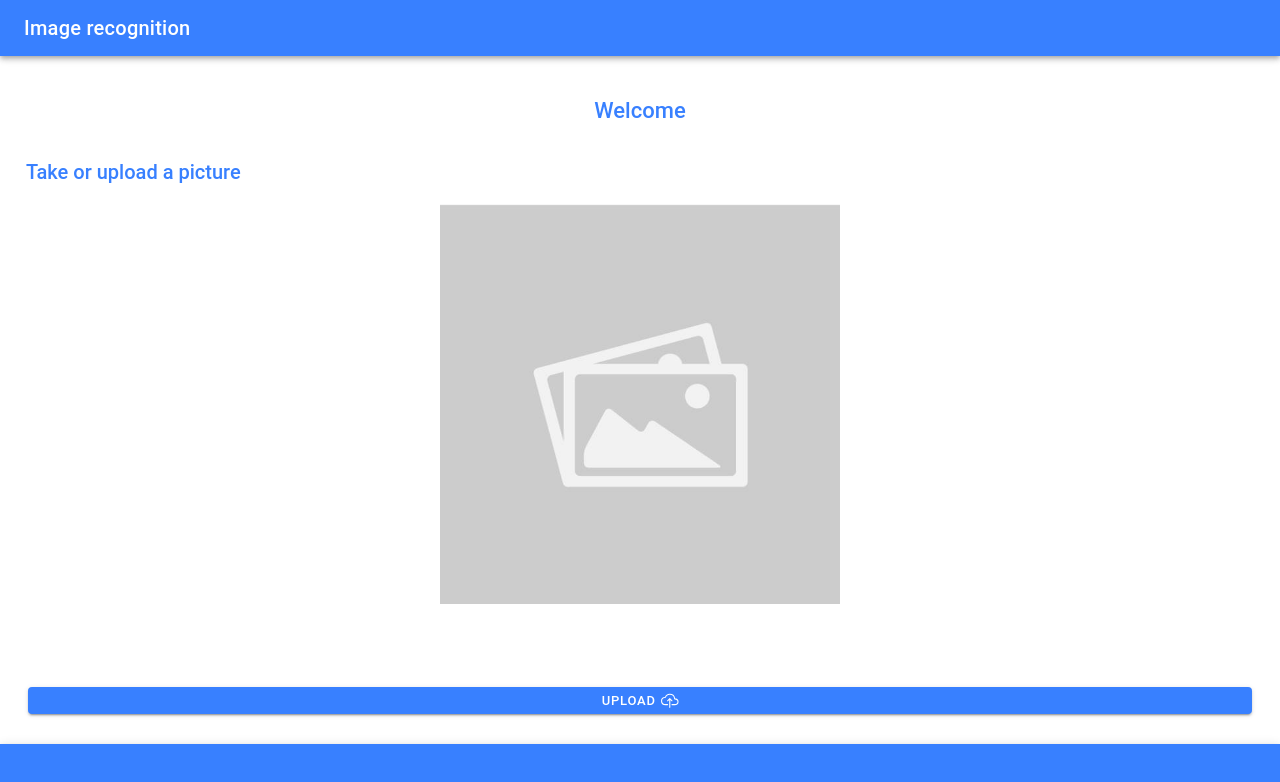
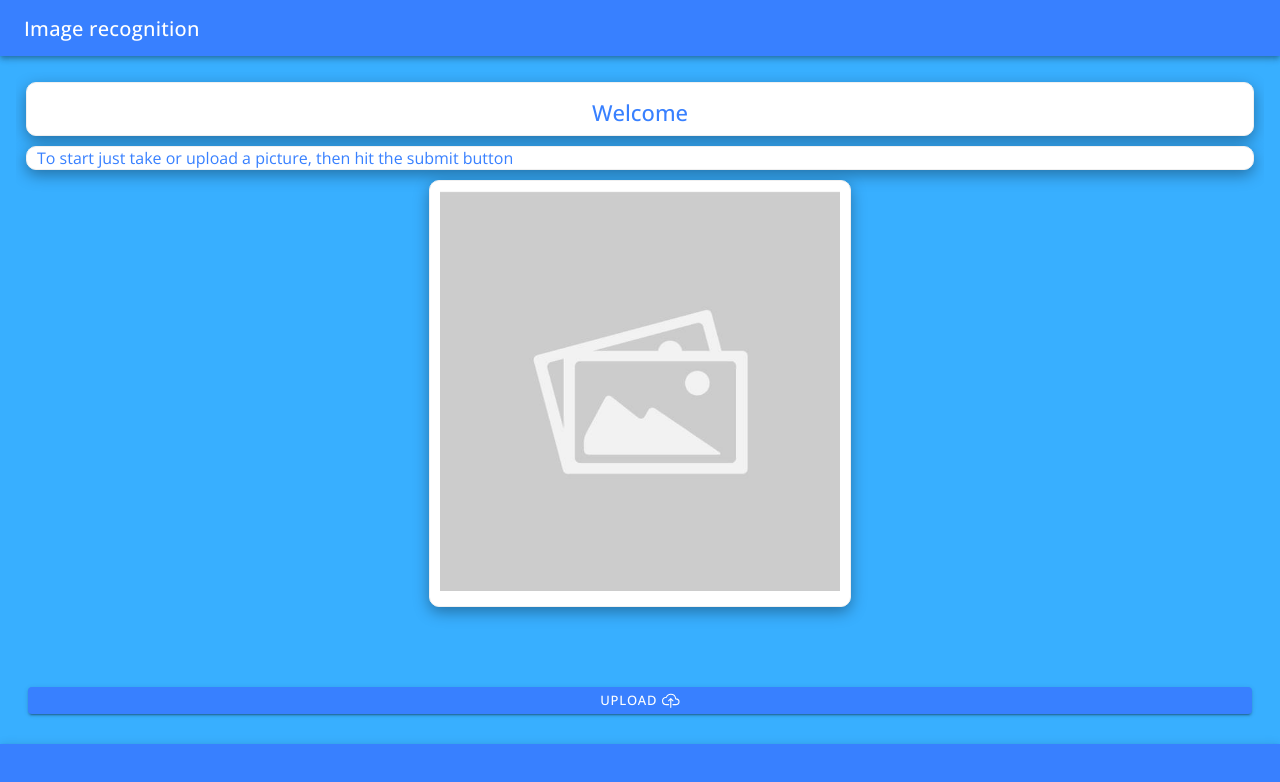
Before and after one commit to Eng-Francisco-Hernandez/image-recognition, a Next.js app: page / in a window 1280 px wide. Shown: the top 782 px of the page. Built offline with nearby package versions, Linux system fonts and the light colour scheme.

Commit message:
chore(workspace): added styles and changed user interface

```diff
--- a/src/pages/index.tsx
+++ b/src/pages/index.tsx
@@ -5,9 +5,7 @@ import imagePlaceHolder from "../assets/images/image-placeholder.jpg";
 import {
   BarChart,
   Bar,
-  Cell,
   XAxis,
-  YAxis,
   CartesianGrid,
   Tooltip,
   Legend,
@@ -21,6 +19,8 @@ import {
   IonText,
   IonButton,
   IonIcon,
+  IonAlert,
+  IonSpinner,
 } from "@ionic/react";
 import { cloudUploadOutline } from "ionicons/icons";
 import { useRef, useState } from "react";
@@ -38,6 +38,7 @@ export default function Home() {
   const [fileAlert, setFileAlert] = useState(false);
   const [uploadedImg, setUploadedImg] = useState(false);
   const [tags, setTags] = useState<Tag[]>([]);
+  const [submittingFile, setSubmittingFile] = useState(false);
 
   const onChangeFile = async (e: React.ChangeEvent<HTMLInputElement>) => {
     if (!e.target.files) {
@@ -67,6 +68,7 @@ export default function Home() {
 
   const submitImage = async () => {
     try {
+      setSubmittingFile(true);
       const res = await fetch(
         `${process.env.NEXT_PUBLIC_BASE_URL}/api/image-recognition`,
         {
@@ -85,6 +87,7 @@ export default function Home() {
         parsedResponse.tags.length >= 10 ? 10 : parsedResponse.tags.length
       );
       setTags(newTags);
+      setSubmittingFile(false);
     } catch (error) {
       console.error(error);
     }
@@ -98,27 +101,33 @@ export default function Home() {
           <div className="body">
             <IonRow>
               <IonCol>
+                <div className="text-container">
                   <IonText color="primary">
                     <h3 className="text-centered">Welcome</h3>
                   </IonText>
+                </div>
               </IonCol>
             </IonRow>
             <IonRow>
               <IonCol>
+                <div className="text-container">
                   <IonText color="primary">
-                  <h4>Take or upload a picture</h4>
+                    To start just take or upload a picture, then hit the submit
+                    button
                   </IonText>
+                </div>
               </IonCol>
             </IonRow>
             <IonRow class="ion-justify-content-center ion-align-items-center">
               <IonCol size="auto" className="text-centered">
+                <div className="picture-container">
                   <img
-                  className="avatar"
                     src={picture ? picture : imagePlaceHolder.src}
                     style={{
                       maxHeight: "50vh",
                     }}
                   />
+                </div>
               </IonCol>
             </IonRow>
           </div>
@@ -136,7 +145,7 @@ export default function Home() {
                 size="small"
                 expand="block"
               >
-                Upload{" "}
+                Upload
                 <IonIcon className="ml-5" icon={cloudUploadOutline}></IonIcon>
               </IonButton>
             </IonCol>
@@ -144,16 +153,23 @@ export default function Home() {
           {uploadedImg && (
             <IonRow>
               <IonCol>
-                <IonButton onClick={submitImage} size="small" expand="block">
-                  Submit
+                <IonButton
+                  disabled={submittingFile}
+                  onClick={submitImage}
+                  size="small"
+                  expand="block"
+                >
+                  {submittingFile ? <IonSpinner></IonSpinner> : "Submit"}
                 </IonButton>
               </IonCol>
             </IonRow>
           )}
-          {tags.length !== 0 && <IonRow>
+          {tags.length !== 0 && (
+            <IonRow>
               <IonCol
                 style={{
                   minHeight: 400,
+                  background: "#fff",
                 }}
               >
                 <ResponsiveContainer width="100%" height="100%">
@@ -166,9 +182,18 @@ export default function Home() {
                   </BarChart>
                 </ResponsiveContainer>
               </IonCol>
-          </IonRow>}
+            </IonRow>
+          )}
         </IonGrid>
       </ToolbarLayout>
+      <IonAlert
+        isOpen={fileAlert}
+        header="Error"
+        subHeader="Max file size reached"
+        message="Please pick a file not greater than 20MB"
+        buttons={["OK"]}
+        onDidDismiss={() => setFileAlert(false)}
+      ></IonAlert>
     </>
   );
 }
--- /dev/null
+++ b/src/styles/containers.scss
@@ -0,0 +1,15 @@
+.text-container {
+  border: 1px solid #f0f0f0;
+  border-radius: 10px;
+  background-color: #fff;
+  padding: 0 10px;
+  box-shadow: rgba(0, 0, 0, 0.35) 0px 5px 15px;
+}
+
+.picture-container {
+  border: 1px solid #f0f0f0;
+  border-radius: 10px;
+  background-color: #fff;
+  padding: 10px;
+  box-shadow: rgba(0, 0, 0, 0.35) 0px 5px 15px;
+}
--- a/src/styles/font.scss
+++ b/src/styles/font.scss
@@ -1,3 +1,9 @@
 .text-centered {
     text-align: center;
 }
+
+@import url("https://fonts.googleapis.com/css2?family=Open+Sans:ital,wght@0,300;0,400;0,500;0,600;0,700;0,800");
+
+* {
+  font-family: "Open Sans";
+}
--- a/src/styles/layout.scss
+++ b/src/styles/layout.scss
@@ -8,3 +8,7 @@
     flex-grow: 1;
   }
 }
+
+ion-content {
+  --background: #38afff;
+}
--- a/src/styles/main.scss
+++ b/src/styles/main.scss
@@ -1,3 +1,4 @@
 @import "./layout.scss";
 @import "./font.scss";
 @import "./spacers.scss";
+@import "./containers.scss";
```
Also changed, not shown: 2 other files (tests, documents, lock files or other folders). Lines whose indentation alone changed are shown as unchanged.
